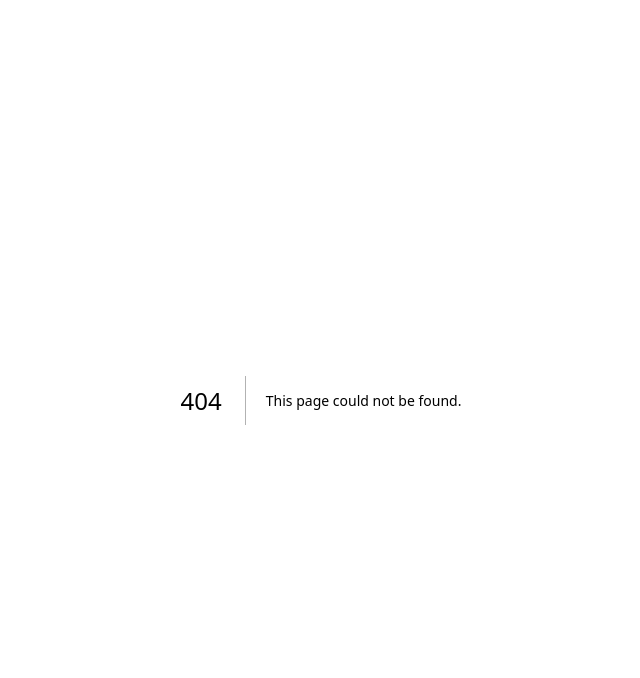
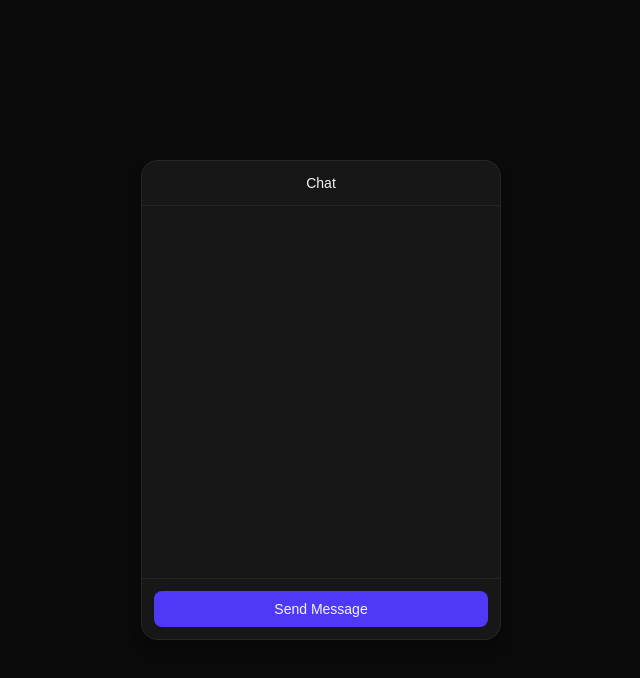
Before and after one commit to Rajender-01/react-hooks-journey, a Next.js app: page /hooks/useOptimistic/advanced in a window 1280 px wide. Before the commit this address had no page. Shown: the top 678 px of the page, without its empty margins (319-959 px from the left). Built offline with nearby package versions, Linux system fonts and the light colour scheme.

Commit message:
Advanced example of useoptimistic hook

```diff
--- /dev/null
+++ b/src/app/hooks/useOptimistic/advanced/page.tsx
@@ -0,0 +1,11 @@
+import ChatApp from "@/src/hooks-learning/03-advance-hooks/useOptimistic/ChatApp"
+
+const page = () => {
+  return (
+    <div>
+      <ChatApp/>
+    </div>
+  )
+}
+
+export default page
--- /dev/null
+++ b/src/hooks-learning/03-advance-hooks/useOptimistic/ChatApp.tsx
@@ -0,0 +1,85 @@
+"use client";
+
+import { useOptimistic, useState, useTransition } from "react";
+
+type Message = {
+  id: number;
+  text: string;
+  sending?: boolean;
+};
+
+const ChatApp = () => {
+  const [messages, setMessages] = useState<Message[]>([]);
+  const [isPending, startTransition] = useTransition();
+
+  const [optimisticMessages, addMessage] = useOptimistic(
+    messages,
+    (current, newMsg: Message) => [
+      ...current,
+      { ...newMsg, sending: true },
+    ]
+  );
+
+  const sendMessage = async () => {
+    const msg = {
+      id: Date.now(),
+      text: "Hello",
+    };
+
+    startTransition(() => {
+      addMessage(msg);
+    });
+
+    try {
+      await new Promise((res) => setTimeout(res, 1000));
+      setMessages((prev) => [...prev, msg]);
+    } catch (error) {
+      console.log(error);
+    }
+  };
+
+  return (
+    <div className="min-h-screen bg-neutral-950 text-neutral-100 flex items-center justify-center p-6">
+      <div className="bg-neutral-900 border border-neutral-800 rounded-2xl w-90 h-120 flex flex-col shadow-lg">
+
+        {/* Header */}
+        <div className="p-3 border-b border-neutral-800 text-center text-sm font-medium">
+          Chat
+        </div>
+
+        {/* Messages */}
+        <div className="flex-1 overflow-auto p-3 space-y-2">
+          {optimisticMessages.map((m) => (
+            <div
+              key={m.id}
+              className="bg-neutral-800 px-3 py-2 rounded-lg text-sm flex justify-between items-center"
+            >
+              <span>{m.text}</span>
+              {m.sending && (
+                <span className="text-xs text-neutral-400 ml-2">
+                  ⏳
+                </span>
+              )}
+            </div>
+          ))}
+        </div>
+
+        {/* Footer */}
+        <div className="p-3 border-t border-neutral-800">
+          <button
+            onClick={sendMessage}
+            disabled={isPending}
+            className="w-full px-3 py-2 rounded-lg
+            bg-indigo-600 hover:bg-indigo-500 transition
+            text-sm disabled:opacity-50"
+          >
+            {isPending ? "Sending..." : "Send Message"}
+          </button>
+        </div>
+
+      </div>
+    </div>
+  );
+};
+
+export default ChatApp;
```
